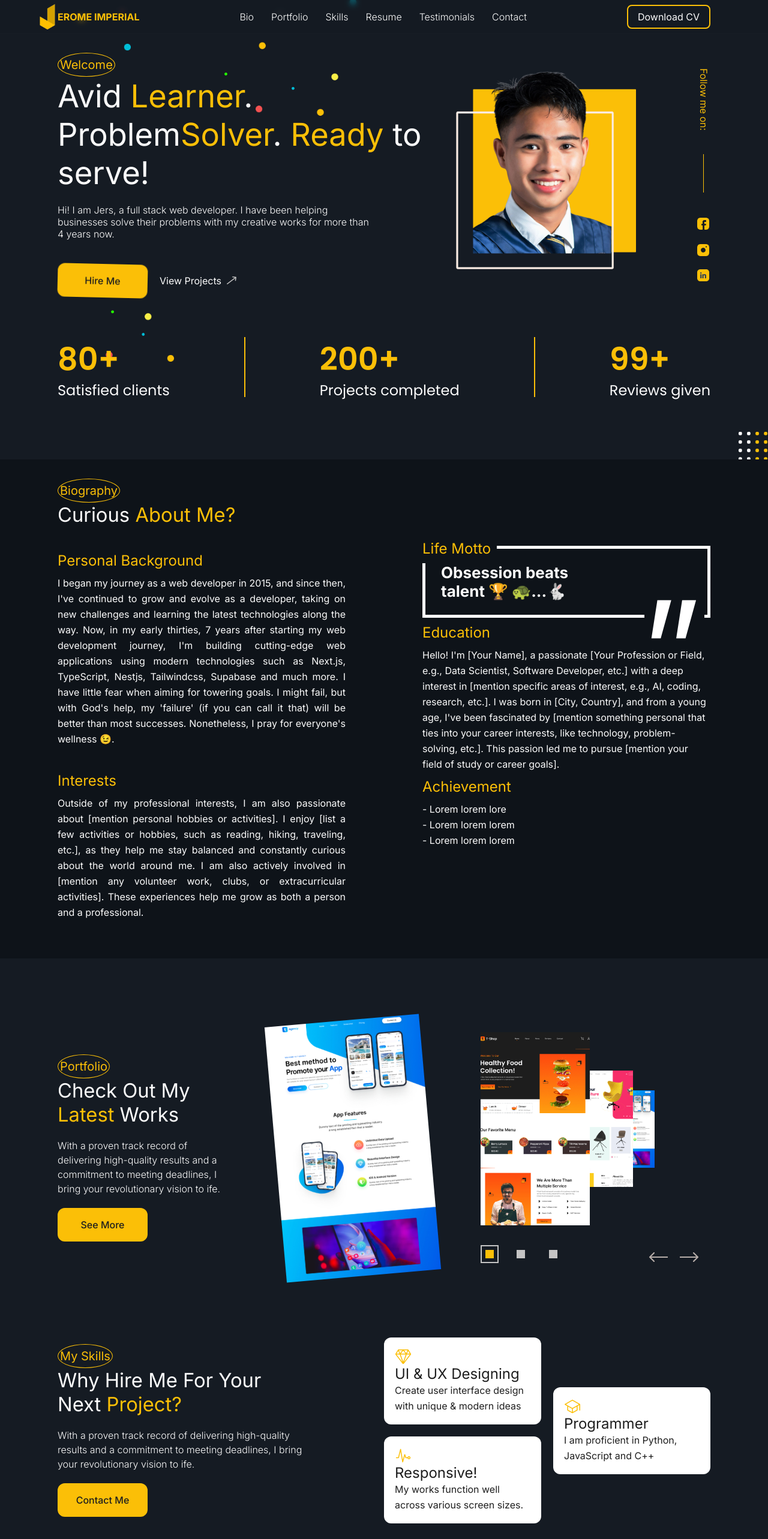
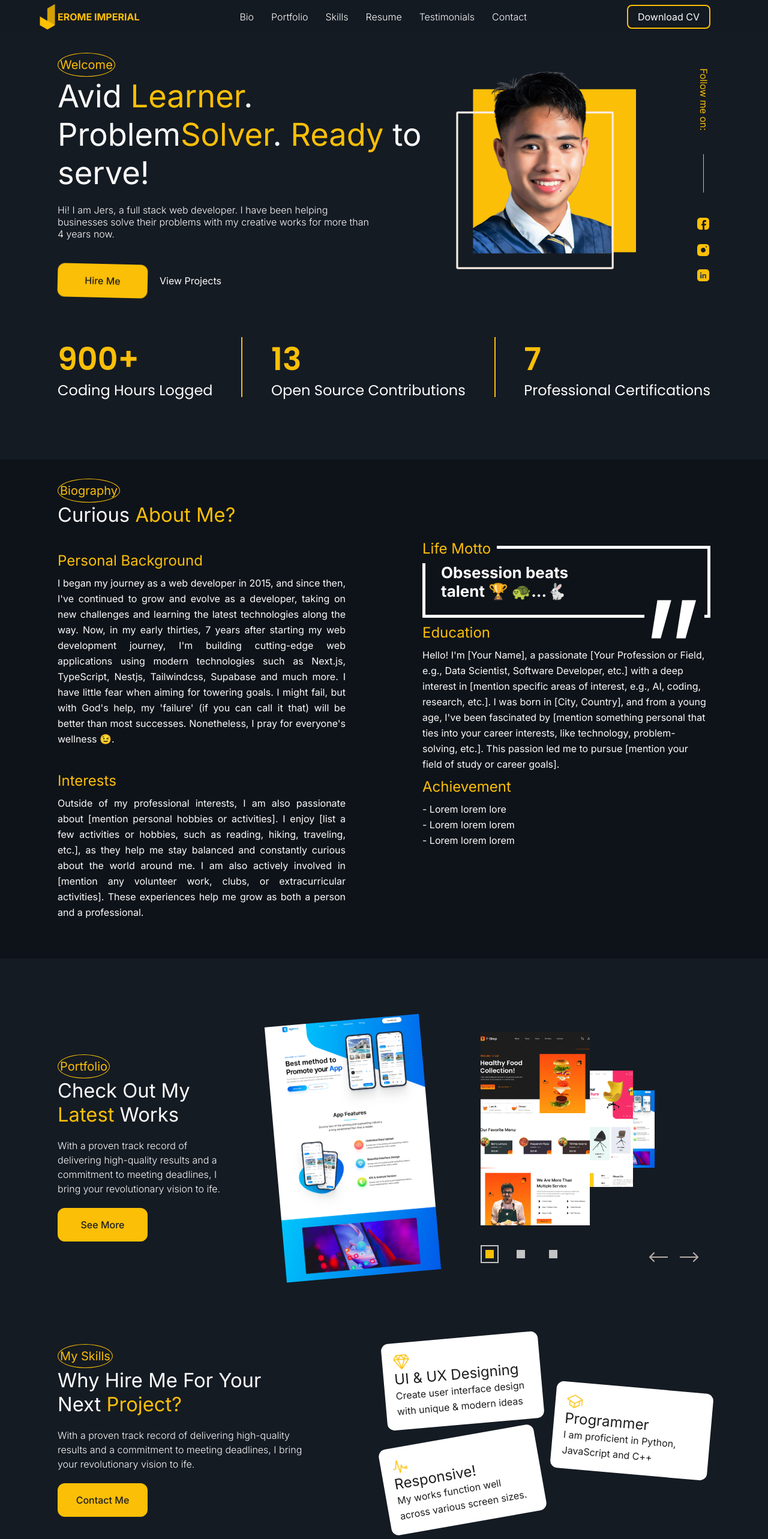
Before and after one commit to romeyiow/personal-portfolio, a React (Vite) app: page / in a window 1280 px wide. Shown: the top 2566 px of the page at 60% size. Built offline with nearby package versions, Linux system fonts and the light colour scheme.

Commit message:
Done preps before editing skill section-lower part

```diff
--- a/public/assets/css/bg-design.css
+++ b/public/assets/css/bg-design.css
@@ -5,7 +5,7 @@
     /* overflow: hidden; */
     height: auto;
     z-index: 2;
-    /* display: none; */
+    display: none;
 
     /* border: 1px solid red; */
     /* top: 0; */
--- a/public/assets/css/styles.css
+++ b/public/assets/css/styles.css
@@ -46,7 +46,7 @@
 
 html,
 body {
-    background-color: rgba(21,27,35, 1);
+    background-color: rgba(21, 27, 35, 1);
 
 }
 
@@ -203,7 +203,7 @@ nav {
     -webkit-backdrop-filter: blur(5px);
     box-shadow: inset 0 -1px 0 0 rgba(255, 255, 255, 0.01);
     /* background-color: rgba(255, 255, 255, 0.64); */
-    background-color: rgba(21,27,35, 0.64);
+    background-color: rgba(21, 27, 35, 0.64);
 
     /* border: 1px dotted red; */
     /* padding-top: 1em; */
@@ -271,7 +271,7 @@ nav {
     background-position: 5px;
     background-repeat: no-repeat;
     position: absolute;
-    left:-47px;
+    left: -47px;
 }
 
 .identifier .name {
@@ -568,7 +568,7 @@ section.bio {
     width: 100%;
 }
 
-.bio .right .motto{
+.bio .right .motto {
     /* overflow: hidden; */
     position: relative;
     /* border: 1px solid yellow; */
@@ -750,6 +750,23 @@ section.skills {
     flex-direction: column;
     justify-content: center;
     align-items: flex-start;
+}
+
+.card1 {
+    transform: rotate(-5deg);
+}
+
+.card2 {
+    transform: rotate(-10deg);
+}
+.card3 {
+    transform: rotate(5deg);
+}
+
+/* ==================== SKILLS: LOWER PART ==================== */
+.skills-lower{
+    border: 1px solid red;
+    display: none;
 }
 
 
--- a/src/components/HeroSection.jsx
+++ b/src/components/HeroSection.jsx
@@ -5,7 +5,7 @@ export default function HeroSection(){
           <span className="elli-marks">Welcome</span>
           <h1 className="">
             Avid <span>Learner</span>. Problem
-            <span>Solver</span>. <span>Ready</span> to serve!
+            <span>Solver</span>.  <span>Ready</span> to serve!
           </h1>
           <p className="desc">
             Hi! I am Jers, a full stack web developer. I have been helping
@@ -13,11 +13,12 @@ export default function HeroSection(){
             years now.{" "}
           </p>
           <div className="cta-btns">
-            <a className="hire" href="">
+            <a className="hire" href="#contact">
               Hire Me
             </a>
-            <a className="view-proj" href="">
-              View Projects <img src="assets/icons/go-to-arrow.png" alt="" />
+            <a className="view-proj" href="#projects">
+              View Projects
+              {/* <img src="assets/icons/go-to-arrow.png" alt="" /> */}
             </a>
           </div>
         </div>
--- a/src/components/SkillsSection.jsx
+++ b/src/components/SkillsSection.jsx
@@ -1,6 +1,6 @@
-export default function SkillsSection() {
+function UpperPart() {
     return (
-        <section className="skills" id="skills">
+        <>
             <div className="texts">
                 <span className="elli-marks">My Skills</span>
                 <h2>
@@ -20,23 +20,54 @@ export default function SkillsSection() {
             </div>
             <div className="graphics">
                 <div className="wrapper">
-                    <div className="card">
+                    <div className="card card1">
                         <img src="assets/icons/diamond.png" alt="" />
                         <h2>UI &amp; UX Designing</h2>
                         <p>Create user interface design with unique &amp; modern ideas </p>
                     </div>
-                    <div className="card">
+                    <div className="card card2">
                         <img src="assets/icons/pulse-outline.png" alt="" />
                         <h2>Responsive!</h2>
                         <p>My works function well across various screen sizes.</p>
                     </div>
                 </div>
-                <div className="card">
+                <div className="card card3">
                     <img src="assets/icons/grad-toga.png" alt="" />
                     <h2> Programmer</h2>
                     <p>I am proficient in Python, JavaScript and C++</p>
                 </div>
             </div>
-        </section>
+
+        </>
     )
 }
+function LowerPart() {
+    return (
+        <>
+            <div className="skills-lower">
+                <div className="tech-skills">
+                    <h4>Technical Skills</h4>
+                    <div className="tech-skill tech-skill1">
+                        <h5>HTML, CSS, JavaScript</h5>
+                        <div className="skill-level-cont">
+                            <div className="skill-level-ind"></div>
+                        </div>
+                    </div>
+                </div>
+                <div className="soft-skills">
+                    <h4>Soft Skills</h4>
+                </div>
+            </div>
+        </>
+    )
+}
+export default function SkillsSection() {
+    return (
+
+        <section className="skills" id="skills">
+            <UpperPart />
+            <LowerPart />
+        </section>
+
+    )
+}
--- a/src/components/StatsSection.jsx
+++ b/src/components/StatsSection.jsx
@@ -2,18 +2,18 @@ export default function StatsSection() {
     return (
         <section className="stats" id="stats">
         <div className="item">
-          <h2>80+</h2>
-          <p>Satisfied clients</p>
+          <h2>900+</h2>
+          <p>Coding Hours Logged</p>
         </div>
         <div className="divider-line" />
         <div className="item">
-          <h2>200+</h2>
-          <p>Projects completed</p>
+          <h2>13</h2>
+          <p>Open Source Contributions</p>
         </div>
         <div className="divider-line" />
         <div className="item">
-          <h2>99+</h2>
-          <p>Reviews given</p>
+          <h2>7</h2>
+          <p>Professional Certifications</p>
         </div>
       </section>
     )
```
Also changed, not shown: public/assets/images/bio/motto.png (added).
